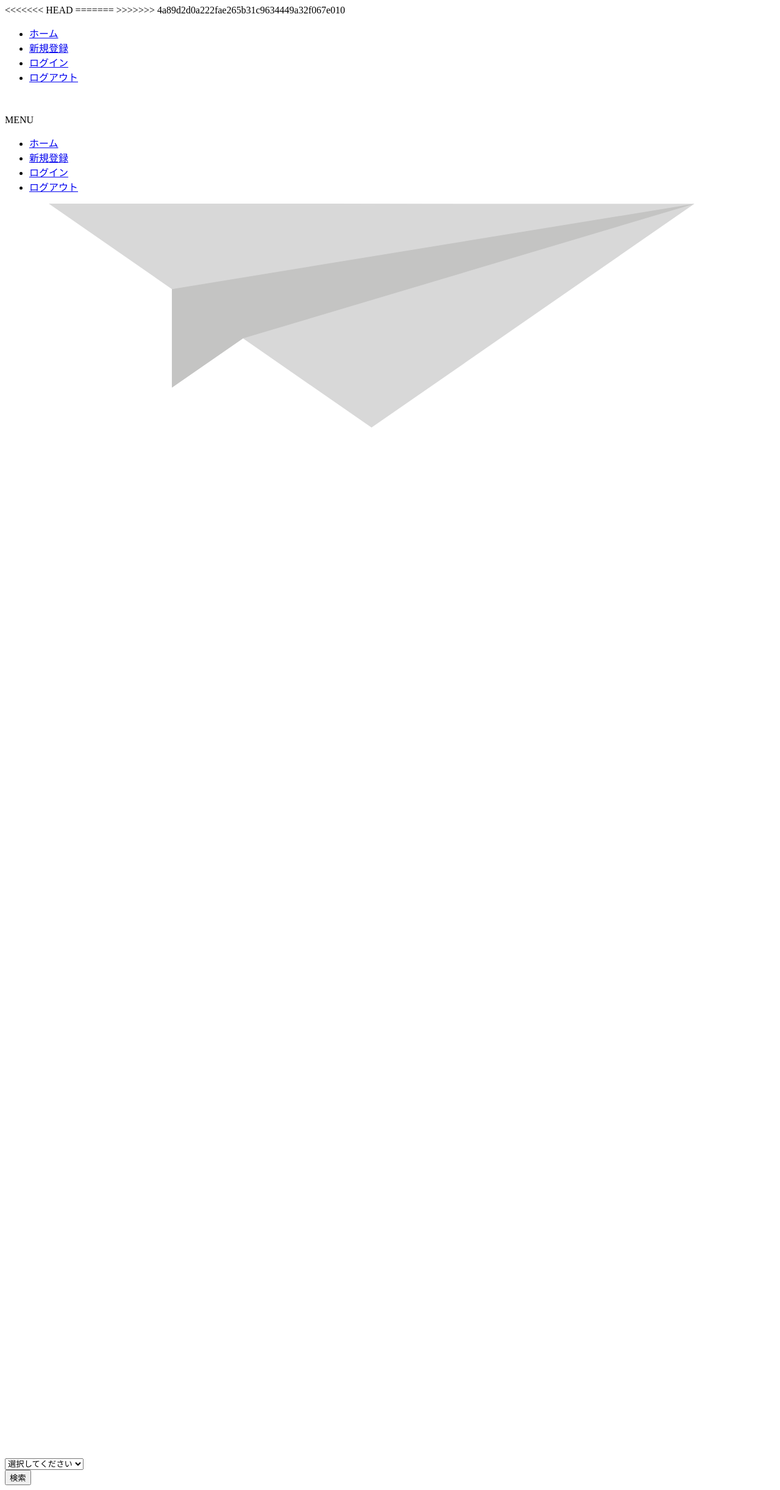
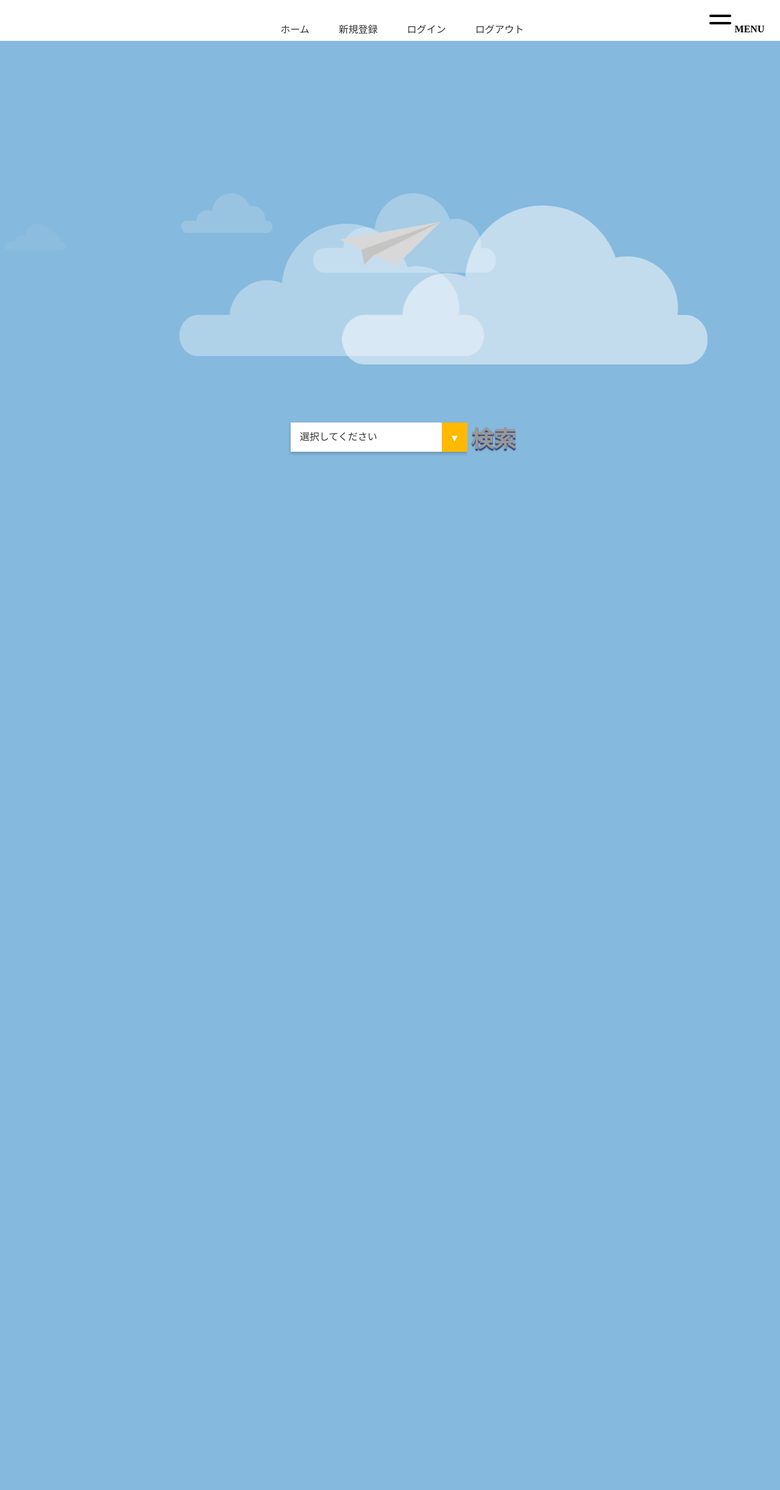
Before and after one commit to thejunjiadachi/chiimu-kaihatsu, a Flask app: page / in a window 1280 px wide. Shown: the whole page at 61% size. After the commit the page ends 746 px from the top, so only its background shows below. Run offline with Flask 2, Linux system fonts and the light colour scheme; data comes from the database, SQL or seed files in the repository; some libraries are stand-ins or nearby versions.

Commit message:
コンフリクト解消

```diff
--- a/static/style.css
+++ b/static/style.css
@@ -1,22 +1,13 @@
-<<<<<<< HEAD
-  /*///// Header Style /////*/
-  header {
-=======
+/*///// Header Style /////*/
 header {
->>>>>>> 4a89d2d0a222fae265b31c9634449a32f067e010
     position: fixed;
     top: 0;
     left: 0;
     width: 100%;
     height: 4.2rem;
     background-color: #fff;
-<<<<<<< HEAD
     border-bottom: 3px #999;
   }
-=======
-    border-bottom: 3px solid #999;
-}
->>>>>>> 4a89d2d0a222fae265b31c9634449a32f067e010
 
 #pcNav {
     display: none;
@@ -29,13 +20,8 @@ header {
     height: 0;
 }
 
-<<<<<<< HEAD
-  /*///// ハンバーガーメニュー /////*/
-  #lineMenu {
-=======
-/*///// lineMenu /////*/
+/*///// ハンバーガーメニュー /////*/
 #lineMenu {
->>>>>>> 4a89d2d0a222fae265b31c9634449a32f067e010
     position: fixed;
     top: 1.5rem;
     right: 5rem;
@@ -106,26 +92,17 @@ header {
     opacity: 1;
 }
 
-<<<<<<< HEAD
-  #checkbox:checked ~ #globalNav + main {
+#checkbox:checked ~ #globalNav + main {
     display: none;
-  }
+}
 
-  #globalNav ul {
-=======
 #globalNav ul {
->>>>>>> 4a89d2d0a222fae265b31c9634449a32f067e010
     list-style: none;
     padding: 80px 4%;
     height: 100vh;
     height: 100dvh;
     overflow-y: scroll;
-<<<<<<< HEAD
   }
-=======
-    z-index: 999;
-}
->>>>>>> 4a89d2d0a222fae265b31c9634449a32f067e010
 
 /*///// Global Nav and Webpage style /////*/
 #globalNav li {
--- a/templates/layout.html
+++ b/templates/layout.html
@@ -4,13 +4,8 @@
         <meta charset="utf-8">
         <meta name="viewport" content="initial-scale=1, width=device-width">
         <link href="../static/style.css" rel="stylesheet">
-<<<<<<< HEAD
         <!-- Font Awesome -->
-        <script src="https://kit.fontawesome.com/325cb9b48b.js" crossorigin="anonymous"></script>
-
-=======
         <script src="https://kit.fontawesome.com/02529f870e.js" crossorigin="anonymous"></script>
->>>>>>> 4a89d2d0a222fae265b31c9634449a32f067e010
         <title>勉強カフェ検索: {% block title %}{% endblock %}</title>
     </head>
     <body>
```
